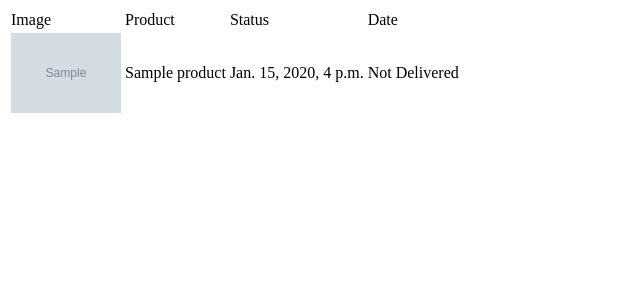
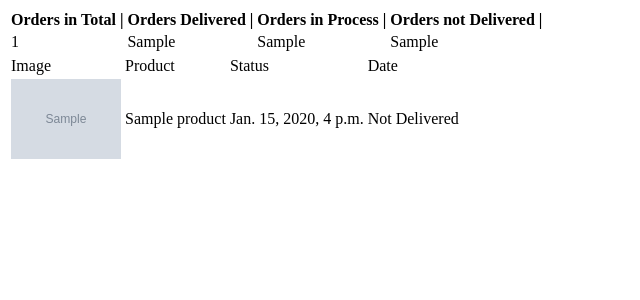
Before and after one commit to baiztheprogrammer/bezman, a Django app: template bezman_shop/supershop/templates/supershop/order-list.html in a window 1280 px wide. Shown: the top 300 px of the page, without its empty margins (0-640 px from the left). Run offline with Django 3.2, Linux system fonts and the light colour scheme; tables that the repository leaves empty hold one stand-in row (values such as "Sample post"); the template is opened without the code that fills it: values that come from a table or form of the project are taken from there, most other values are stand-ins (such as "Sample title", 1, 10 or a date in 2020); grey boxes marked "Sample" are stand-in pictures.

Commit message:
added order status

```diff
--- a/bezman_shop/supershop/templates/supershop/order-list.html
+++ b/bezman_shop/supershop/templates/supershop/order-list.html
@@ -1,3 +1,17 @@
+<table>
+    <tr>
+        <th>Orders in Total | </th>
+        <th>Orders Delivered | </th>
+        <th>Orders in Process | </th>
+        <th>Orders not Delivered |</th>
+    </tr>
+    <tr>
+        <td>{{ orders_count }}</td>
+        <td>{{ orders_delivered }}</td>
+        <td>{{ orders_in_process }}</td>
+        <td>{{ orders_not_delivered }}</td>
+    </tr>
+</table>
 <table>
     <tr>
         <td>Image</td>
```
